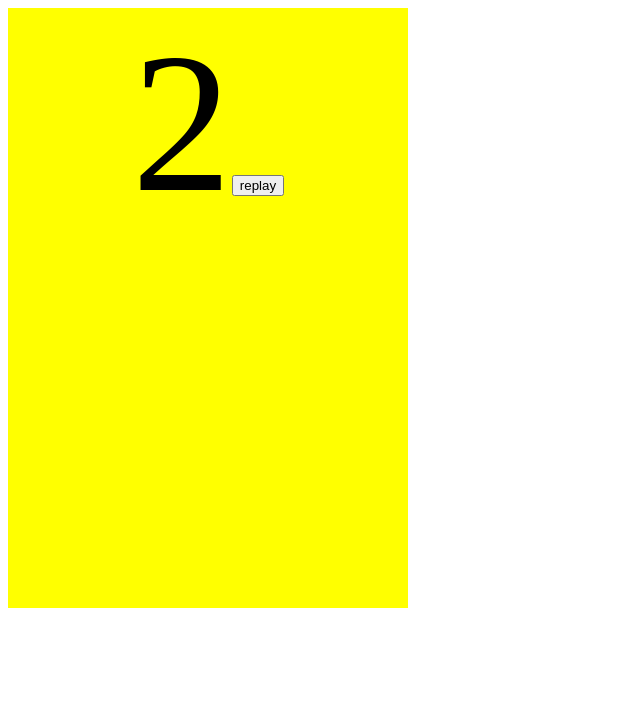
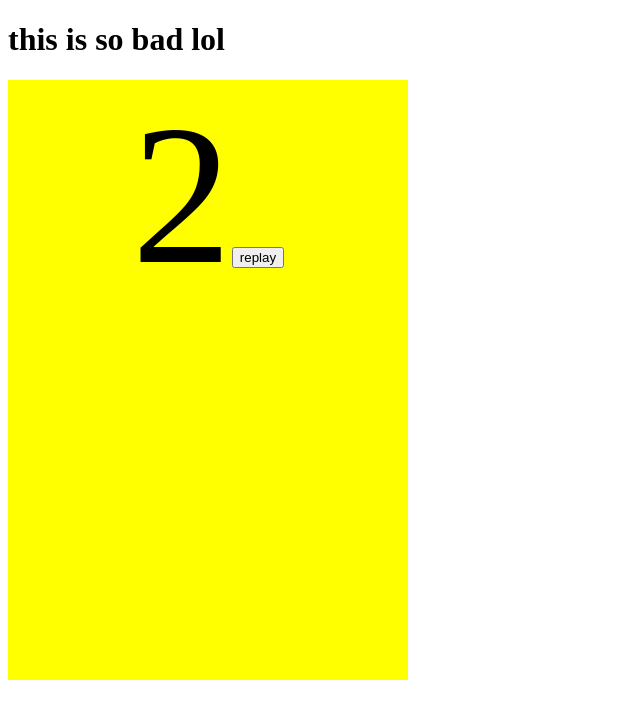
Before and after one commit to DeanHuffnagle/deanhuffnagle.github.io, a plain HTML site: page index.html in a window 1280 px wide. Shown: the whole page, without its empty margins (0-640 px from the left). Drawn offline with Linux system fonts and the light colour scheme.

Commit message:
Update index.html

```diff
--- a/index.html
+++ b/index.html
@@ -7,6 +7,9 @@
     <script src="app.js" charset="utf-8"></script>
 </head>
 <body>
+    <div>
+        <h1>this is so bad lol</h1>
+    </div>
 
     <div class="grid"></div>
 
```
